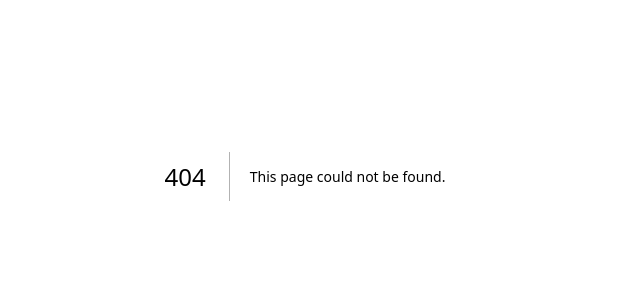
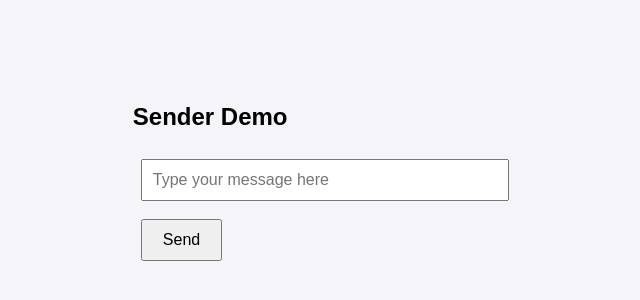
Before and after one commit to AceCentre/OWD, a Next.js app: page /sender in a window 1280 px wide. Before the commit this address had no page. Shown: the part 224-524 px from the top of the page, without its empty margins (335-975 px from the left). Built offline with nearby package versions, Linux system fonts and the light colour scheme.

Commit message:
Sender demo

```diff
--- /dev/null
+++ b/pages/sender.js
@@ -0,0 +1,40 @@
+// pages/sender.js
+import React, { useState } from 'react';
+import WebRTCService from '../services/WebRTCService';
+
+const Sender = () => {
+  const [message, setMessage] = useState('');
+  const [webrtcService, setWebrtcService] = useState(null);
+
+  // Initialize WebRTCService on component mount
+  React.useEffect(() => {
+    const webrtc = new WebRTCService();
+    webrtc.createOffer();
+    setWebrtcService(webrtc);
+  }, []);
+
+  const handleSend = () => {
+    if (webrtcService) {
+      webrtcService.sendMessage(message); // Send the message over WebRTC
+      setMessage(''); // Clear input after sending
+    }
+  };
+
+  return (
+    <div style={{ padding: '20px' }}>
+      <h2>Sender Demo</h2>
+      <input
+        type="text"
+        value={message}
+        onChange={(e) => setMessage(e.target.value)}
+        placeholder="Type your message here"
+        style={{ width: '100%', padding: '10px' }}
+      />
+      <button onClick={handleSend} style={{ padding: '10px 20px', marginTop: '10px' }}>
+        Send
+      </button>
+    </div>
+  );
+};
+
+export default Sender;
```
